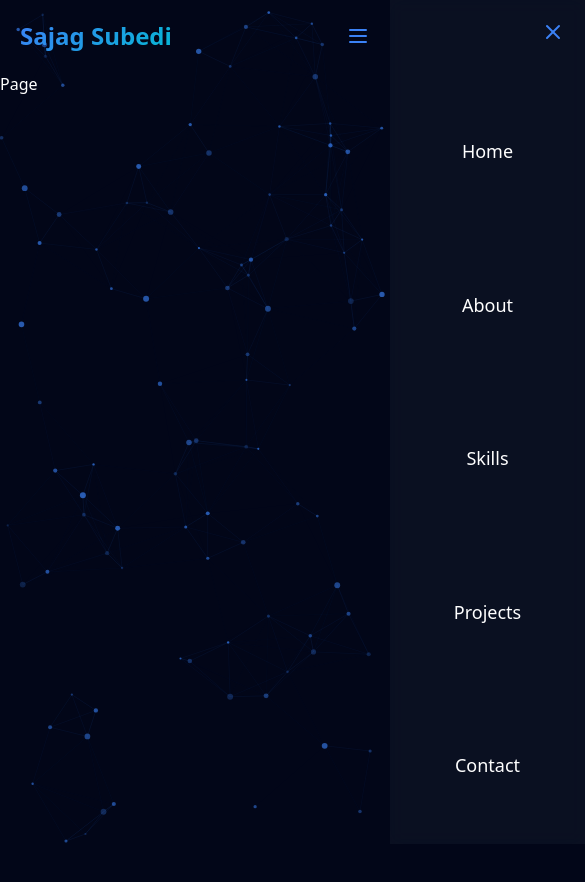
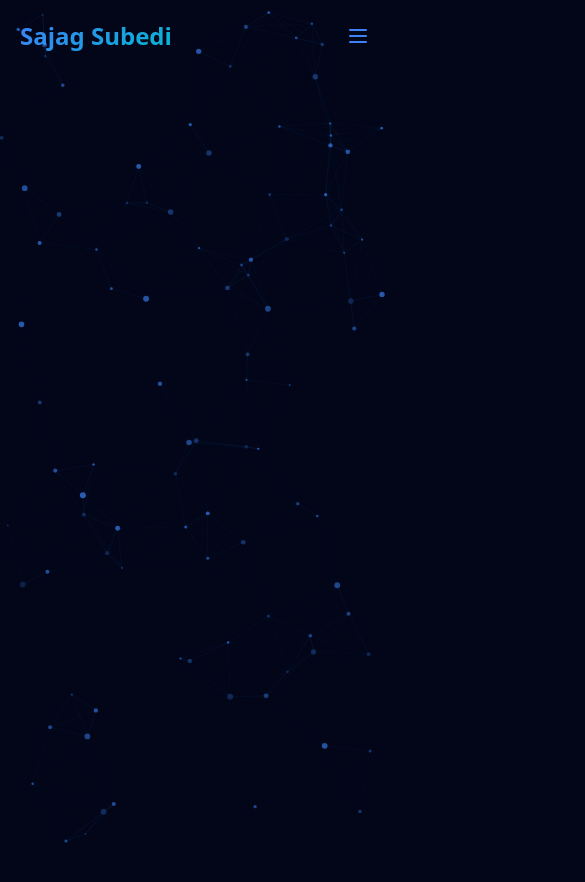
Before and after one commit to sajagsubedi/Portfolio, a Next.js app: page / in a window 390 px wide. Shown: the top 882 px of the page, 585 px wide, since content can reach past the window. Built offline with nearby package versions, Linux system fonts and the light colour scheme.

Commit message:
Fix styling and animations

```diff
--- a/src/app/globals.css
+++ b/src/app/globals.css
@@ -28,6 +28,7 @@
 * {
   @apply m-0 p-0 box-border;
 }
+
 /* Custom scrollbar */
 ::-webkit-scrollbar {
   width: 8px;
@@ -74,11 +75,15 @@
 }
 
 #nav {
-  @apply flex flex-col md:flex-row w-full max-h-20 sticky top-0 items-center justify-between z-50;
+  @apply flex flex-col md:flex-row w-full max-h-20 sticky top-0 items-center justify-between z-50 overflow-x-clip;
 }
 
 #nav #phoneVisible {
   @apply w-full flex justify-between h-full items-center px-5 py-5 md:w-max;
+}
+
+.active #openMenu {
+  @apply invisible transition-all ease-in;
 }
 #nav .menuToggle {
   @apply text-primary md:hidden;
@@ -100,8 +105,8 @@
 }
 
 #nav #menu {
-  @apply flex flex-col absolute w-1/2 h-screen self-end backdrop-blur-sm bg-primary-blur transition-all ease-in duration-150 justify-center items-center;
-  @apply md:flex-row md:h-full md:backdrop-blur-none md:items-center md:w-max md:static md:bg-transparent md:self-center;
+  @apply flex flex-col absolute w-1/2 h-dvh self-end backdrop-blur-sm bg-primary-blur transition-all ease-in duration-150 justify-center items-center translate-x-full;
+  @apply md:flex-row md:h-full md:backdrop-blur-none md:items-center md:w-max md:static md:bg-transparent md:self-center md:translate-0;
 }
 
 #nav .crossIcon {
--- a/src/app/layout.tsx
+++ b/src/app/layout.tsx
@@ -29,7 +29,7 @@ export default function RootLayout({
   return (
     <html lang="en">
       <body
-        className={`${geistSans.variable} ${geistMono.variable} antialiased bg-slate-950 text-white overflow-x-hidden`}
+        className={`${geistSans.variable} ${geistMono.variable} antialiased bg-slate-950 text-white`}
       >
         <ParticleBackground />
         <Cursor />
--- a/src/app/page.tsx
+++ b/src/app/page.tsx
@@ -1,11 +1,7 @@
 import React from "react";
 
 const Page = () => {
-  return (
-    <main className="h-[200vh]">
-      <button>Page</button>
-    </main>
-  );
+  return <main className="h-[200vh]"></main>;
 };
 
 export default Page;
--- a/src/components/Navbar.tsx
+++ b/src/components/Navbar.tsx
@@ -22,6 +22,12 @@ const Navbar = () => {
     gsap.fromTo(
       "#nav #logo",
       { opacity: 0, x: -50 },
+      { opacity: 1, x: 0, duration: 1, ease: "power2.out" }
+    );
+
+    gsap.fromTo(
+      "#nav #openMenu",
+      { opacity: 0, x: 50 },
       { opacity: 1, x: 0, duration: 1, ease: "power2.out" }
     );
 
@@ -64,6 +70,20 @@ const Navbar = () => {
           ease: "power2.out",
         }
       );
+
+      tl.current.fromTo(
+        "#menu .navLinkItem",
+        {
+          opacity: 0,
+          x: 100,
+          delay: -1,
+        },
+        {
+          opacity: 1,
+          x: 0,
+          stagger: 0.05,
+        }
+      );
     });
   }, []);
 
@@ -95,10 +115,12 @@ const Navbar = () => {
   }, []);
 
   const openMenu = () => {
+    navRef.current?.classList.add("active");
     tl.current?.play();
   };
 
   const closeMenu = () => {
+    navRef.current?.classList.remove("active");
     tl.current?.reverse();
   };
 
```
